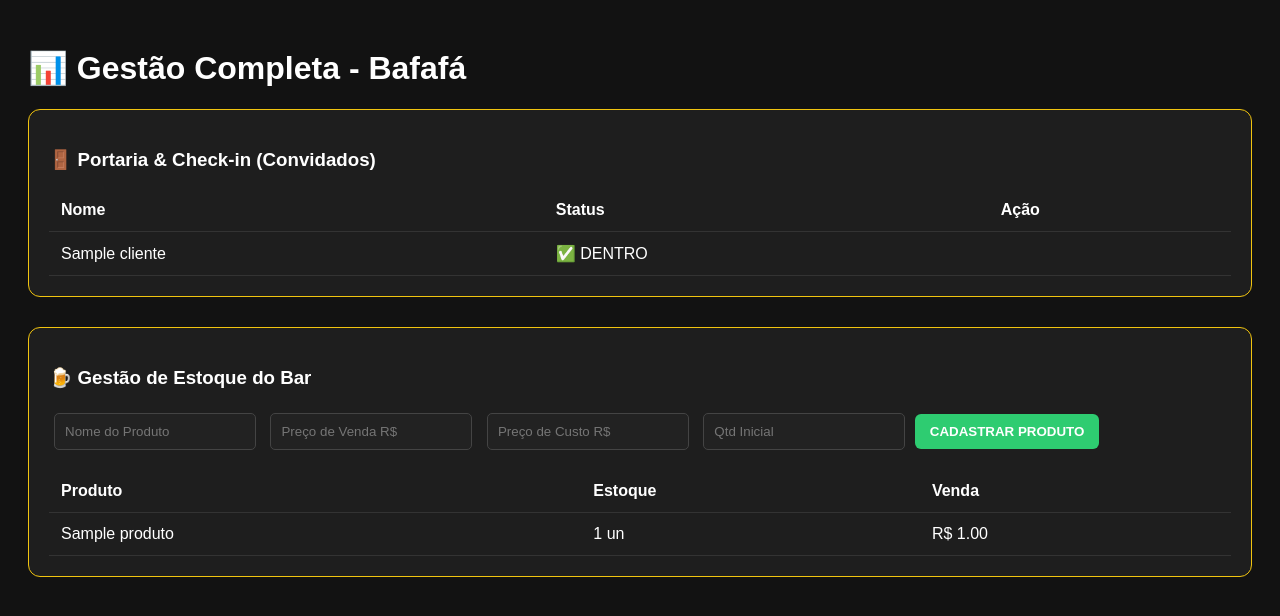
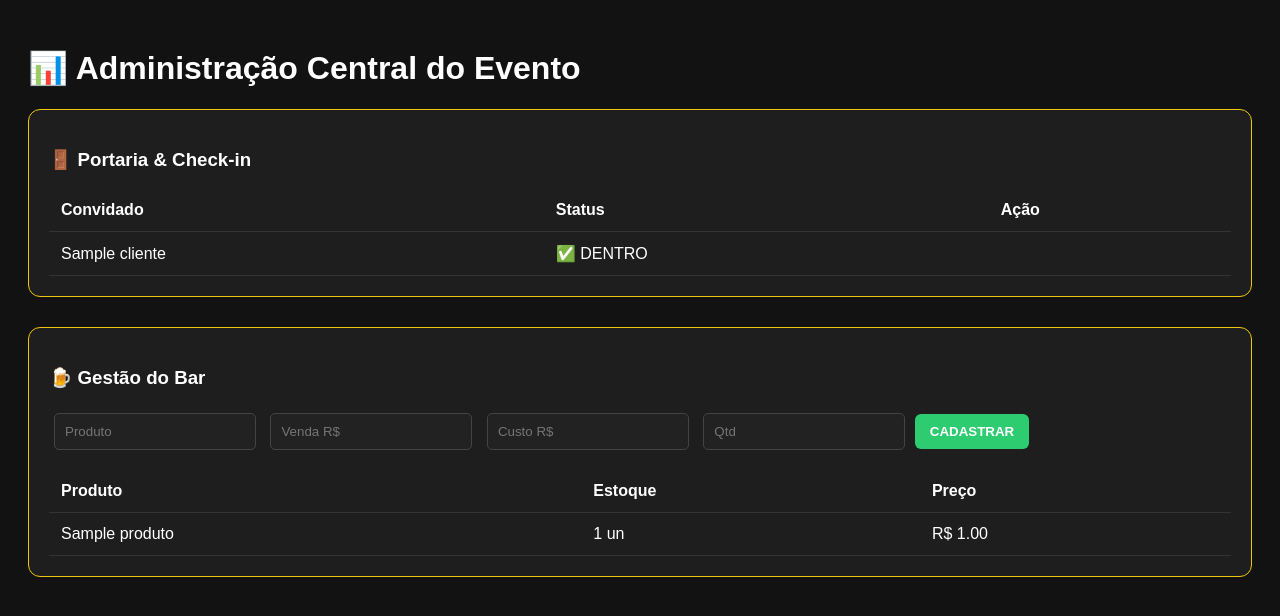
Before and after one commit to wagnerzaparolli15-ai/evento_samba, a Flask app: page /admin/evento in a window 1280 px wide. Shown: the top 616 px of the page. Run offline with Flask 3, Linux system fonts and the light colour scheme; tables that the repository leaves empty hold one stand-in row (values such as "Sample post").

Commit message:
Sistema Unificado Final

```diff
--- a/app.py
+++ b/app.py
@@ -11,8 +11,10 @@ app.config['SQLALCHEMY_DATABASE_URI'] = uri
 app.config['SQLALCHEMY_TRACK_MODIFICATIONS'] = False
 db = SQLAlchemy(app)
 
+# --- MERCADO PAGO ---
 sdk = mercadopago.SDK("APP_USR-3244228687878580-021915-5528b1d97c9055fab65127d73dc1427d-24221819")
 
+# --- MODELOS (NÃO APAGAR NADA) ---
 class Cliente(db.Model):
     id = db.Column(db.Integer, primary_key=True)
     nome = db.Column(db.String(100))
@@ -33,26 +35,7 @@ class Produto(db.Model):
 with app.app_context():
     db.create_all()
 
-# --- ADMINISTRAÇÃO TOTAL DO EVENTO ---
-@app.route('/admin/evento', methods=['GET', 'POST'])
-def admin_evento():
-    if request.method == 'POST':
-        # Cadastro de Produto
-        p = Produto(
-            nome=request.form.get('nome'),
-            preco=float(request.form.get('preco_venda')),
-            preco_custo=float(request.form.get('preco_custo')),
-            estoque=int(request.form.get('estoque')),
-            imagem_url=request.form.get('imagem_url')
-        )
-        db.session.add(p)
-        db.session.commit()
-        return redirect(url_for('admin_evento'))
-
-    produtos = Produto.query.all()
-    clientes = Cliente.query.order_by(Cliente.id.desc()).all()
-    return render_template('admin_bar.html', produtos=produtos, clientes=clientes)
-
+# --- ROTAS DE VENDA ---
 @app.route('/')
 def index():
     return render_template('index.html', preco=45.0)
@@ -83,6 +66,38 @@ def pagamento(id):
     db.session.commit()
     return render_template('pagamento.html', c=c, pix_codigo=pix["qr_code"], qrcode_base64=pix["qr_code_base64"])
 
+@app.route('/ingresso/<int:id>')
+def validar_ingresso(id):
+    c = Cliente.query.get_or_404(id)
+    if not c.pago and c.payment_id:
+        info = sdk.payment().get(c.payment_id)
+        if info["response"].get("status") == "approved":
+            c.pago = True
+            db.session.commit()
+        else:
+            return render_template('templates-feedback.html', tipo='aguardando')
+    checkin_url = f"https://evento-samba.onrender.com/checkin/{c.id}"
+    return render_template('obrigado.html', nome=c.nome, id_reserva=c.id, checkin_url=checkin_url)
+
+# --- ADMINISTRAÇÃO CENTRALIZADA (PORTARIA + BAR) ---
+@app.route('/admin/evento', methods=['GET', 'POST'])
+def admin_evento():
+    if request.method == 'POST':
+        p = Produto(
+            nome=request.form.get('nome'),
+            preco=float(request.form.get('preco_venda')),
+            preco_custo=float(request.form.get('preco_custo')),
+            estoque=int(request.form.get('estoque')),
+            imagem_url=request.form.get('imagem_url')
+        )
+        db.session.add(p)
+        db.session.commit()
+        return redirect(url_for('admin_evento'))
+
+    produtos = Produto.query.all()
+    clientes = Cliente.query.order_by(Cliente.id.desc()).all()
+    return render_template('admin_bar.html', produtos=produtos, clientes=clientes)
+
 @app.route('/checkin/<int:id>')
 def checkin(id):
     c = Cliente.query.get_or_404(id)
@@ -95,7 +110,7 @@ def checkin(id):
 def reset_total():
     db.session.execute(text("TRUNCATE TABLE bar_produtos, cliente RESTART IDENTITY CASCADE;"))
     db.session.commit()
-    return "<h1>Sistema Reiniciado!</h1><a href='/admin/evento'>Voltar</a>"
+    return "<h1>Sistema Limpo!</h1><a href='/admin/evento'>Voltar</a>"
 
 if __name__ == '__main__':
     port = int(os.environ.get("PORT", 10000))
--- a/templates/admin_bar.html
+++ b/templates/admin_bar.html
@@ -2,7 +2,7 @@
 <html lang="pt-br">
 <head>
     <meta charset="UTF-8">
-    <title>Administração do Evento</title>
+    <title>Gestão Bafafá</title>
     <style>
         body { background: #121212; color: white; font-family: sans-serif; padding: 20px; }
         .card { background: #1e1e1e; padding: 20px; border-radius: 12px; border: 1px solid #f1c40f; margin-bottom: 30px; }
@@ -15,12 +15,12 @@
     </style>
 </head>
 <body>
-    <h1>📊 Gestão Completa - Bafafá</h1>
+    <h1>📊 Administração Central do Evento</h1>
 
     <div class="card">
-        <h3>🚪 Portaria & Check-in (Convidados)</h3>
+        <h3>🚪 Portaria & Check-in</h3>
         <table>
-            <tr><th>Nome</th><th>Status</th><th>Ação</th></tr>
+            <tr><th>Convidado</th><th>Status</th><th>Ação</th></tr>
             {% for c in clientes %}
             <tr>
                 <td>{{ c.nome }}</td>
@@ -36,23 +36,18 @@
     </div>
 
     <div class="card">
-        <h3>🍺 Gestão de Estoque do Bar</h3>
+        <h3>🍺 Gestão do Bar</h3>
         <form method="POST">
-            <input type="text" name="nome" placeholder="Nome do Produto" required>
-            <input type="number" step="0.01" name="preco_venda" placeholder="Preço de Venda R$" required>
-            <input type="number" step="0.01" name="preco_custo" placeholder="Preço de Custo R$" required>
-            <input type="number" name="estoque" placeholder="Qtd Inicial" required>
-            <button type="submit" class="btn btn-green">CADASTRAR PRODUTO</button>
+            <input type="text" name="nome" placeholder="Produto" required>
+            <input type="number" step="0.01" name="preco_venda" placeholder="Venda R$" required>
+            <input type="number" step="0.01" name="preco_custo" placeholder="Custo R$" required>
+            <input type="number" name="estoque" placeholder="Qtd" required>
+            <button type="submit" class="btn btn-green">CADASTRAR</button>
         </form>
-
         <table>
-            <tr><th>Produto</th><th>Estoque</th><th>Venda</th></tr>
+            <tr><th>Produto</th><th>Estoque</th><th>Preço</th></tr>
             {% for p in produtos %}
-            <tr>
-                <td>{{ p.nome }}</td>
-                <td>{{ p.estoque }} un</td>
-                <td>R$ {{ "%.2f"|format(p.preco) }}</td>
-            </tr>
+            <tr><td>{{ p.nome }}</td><td>{{ p.estoque }} un</td><td>R$ {{ "%.2f"|format(p.preco) }}</td></tr>
             {% endfor %}
         </table>
     </div>
```
